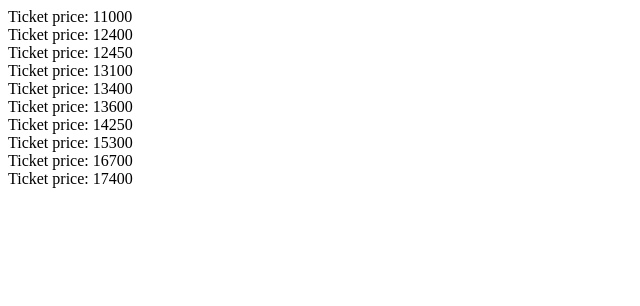
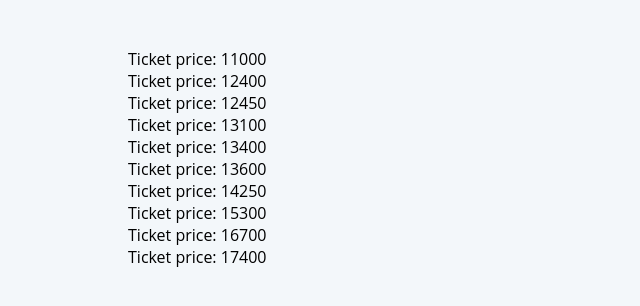
Before and after one commit to klaizer/test-tasks-front, an Angular app: page /search in a window 1280 px wide. Shown: the top 306 px of the page, without its empty margins (0-640 px from the left). Built offline with nearby package versions, Linux system fonts and the light colour scheme.

Commit message:
add temp style to body

```diff
--- a/src/styles.scss
+++ b/src/styles.scss
@@ -1 +1,7 @@
 /* You can add global styles to this file, and also import other style files */
+body {
+  max-width: 1024px;
+  margin: 3rem auto;
+  font-family: "Open Sans", sans-serif;
+  background-color: #F3F7FA;
+}
```
